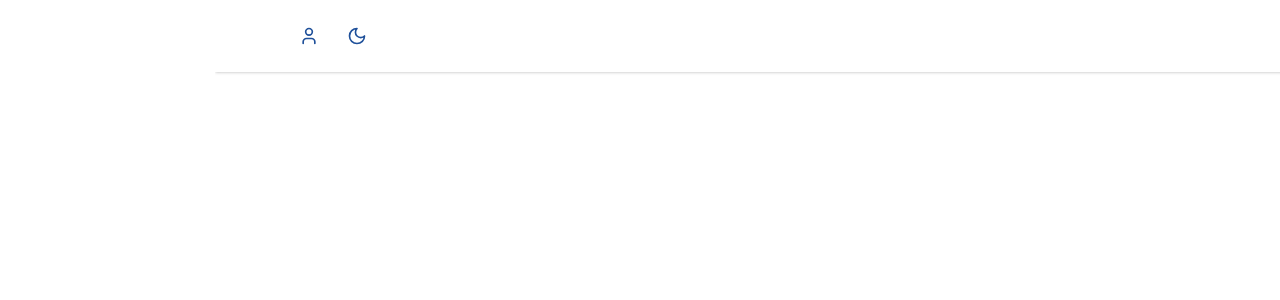
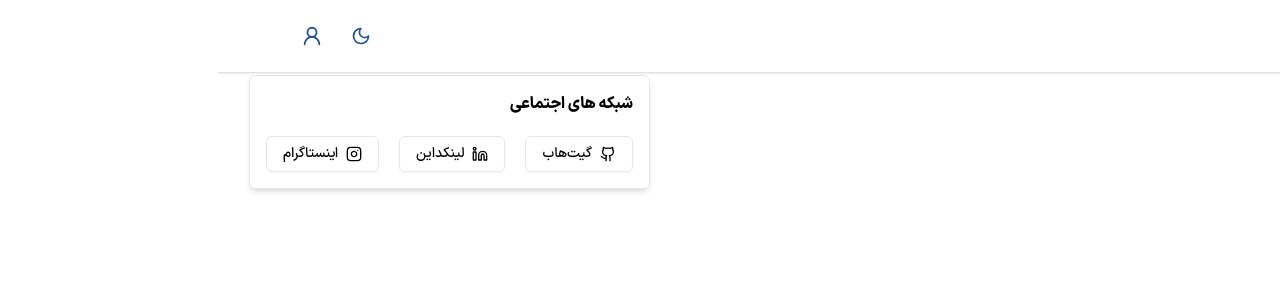
Before and after one commit to dofxo/dofxo.ir, a React (Vite) app: page / in a window 1280 px wide. Both pictures are taken after a click on the button 62 px from the left and 36 px from the top of the page. Shown: the top 300 px of the page. Built offline with nearby package versions, Linux system fonts and the light colour scheme.

Commit message:
add socials

```diff
--- a/package.json
+++ b/package.json
@@ -10,6 +10,7 @@
     "preview": "vite preview"
   },
   "dependencies": {
+    "@radix-ui/react-popover": "^1.1.2",
     "@radix-ui/react-slot": "^1.1.0",
     "class-variance-authority": "^0.7.1",
     "clsx": "^2.1.1",
--- a/src/components/Header.tsx
+++ b/src/components/Header.tsx
@@ -1,6 +1,14 @@
 import { MainContext } from "@/context";
-import { Sun, Moon, User } from "lucide-react";
+import { Sun, Moon, User2 } from "lucide-react";
 import { useContext } from "react";
+
+import {
+  Popover,
+  PopoverContent,
+  PopoverTrigger,
+} from "@/components/ui/popover";
+import { Button } from "./ui/button";
+import { socials } from "@/data/socials";
 
 const iconSize = 20;
 const iconStyles = "hover:bg-gray-50 p-1 rounded transition";
@@ -27,9 +35,32 @@
               <Moon size={iconSize} color="var(--primary)" />
             )}
           </button>
-          <button className={iconStyles}>
-            <User size={iconSize} color="var(--primary)" />
-          </button>
+          <Popover>
+            <PopoverTrigger>
+              <User2 size={30} className={iconStyles} color="var(--primary)" />
+            </PopoverTrigger>
+            <PopoverContent className="bg-[var(--bg-color)] flex flex-col gap-5 w-fit mt-5">
+              <h5 className="text-[var(--text-color)] font-bold">
+                شبکه های اجتماعی
+              </h5>
+              <div className="button-wrapper flex gap-5">
+                {socials.map((icon, idx) => (
+                  <Button key={idx} variant="outline" asChild>
+                    <a
+                      href={icon.link}
+                      target="_blank"
+                      rel="noopener noreferrer"
+                    >
+                      <icon.icon color="var(--text-color)" />
+                      <span className="text-[var(--text-color)] ">
+                        {icon.text}
+                      </span>
+                    </a>
+                  </Button>
+                ))}
+              </div>
+            </PopoverContent>
+          </Popover>
         </div>
       </div>
     </header>
--- /dev/null
+++ b/src/components/ui/button.tsx
@@ -0,0 +1,57 @@
+import * as React from "react"
+import { Slot } from "@radix-ui/react-slot"
+import { cva, type VariantProps } from "class-variance-authority"
+
+import { cn } from "@/lib/utils"
+
+const buttonVariants = cva(
+  "inline-flex items-center justify-center gap-2 whitespace-nowrap rounded-md text-sm font-medium transition-colors focus-visible:outline-none focus-visible:ring-1 focus-visible:ring-ring disabled:pointer-events-none disabled:opacity-50 [&_svg]:pointer-events-none [&_svg]:size-4 [&_svg]:shrink-0",
+  {
+    variants: {
+      variant: {
+        default:
+          "bg-primary text-primary-foreground shadow hover:bg-primary/90",
+        destructive:
+          "bg-destructive text-destructive-foreground shadow-sm hover:bg-destructive/90",
+        outline:
+          "border border-input bg-background shadow-sm hover:bg-accent hover:text-accent-foreground",
+        secondary:
+          "bg-secondary text-secondary-foreground shadow-sm hover:bg-secondary/80",
+        ghost: "hover:bg-accent hover:text-accent-foreground",
+        link: "text-primary underline-offset-4 hover:underline",
+      },
+      size: {
+        default: "h-9 px-4 py-2",
+        sm: "h-8 rounded-md px-3 text-xs",
+        lg: "h-10 rounded-md px-8",
+        icon: "h-9 w-9",
+      },
+    },
+    defaultVariants: {
+      variant: "default",
+      size: "default",
+    },
+  }
+)
+
+export interface ButtonProps
+  extends React.ButtonHTMLAttributes<HTMLButtonElement>,
+    VariantProps<typeof buttonVariants> {
+  asChild?: boolean
+}
+
+const Button = React.forwardRef<HTMLButtonElement, ButtonProps>(
+  ({ className, variant, size, asChild = false, ...props }, ref) => {
+    const Comp = asChild ? Slot : "button"
+    return (
+      <Comp
+        className={cn(buttonVariants({ variant, size, className }))}
+        ref={ref}
+        {...props}
+      />
+    )
+  }
+)
+Button.displayName = "Button"
+
+export { Button, buttonVariants }
--- /dev/null
+++ b/src/components/ui/popover.tsx
@@ -0,0 +1,31 @@
+import * as React from "react"
+import * as PopoverPrimitive from "@radix-ui/react-popover"
+
+import { cn } from "@/lib/utils"
+
+const Popover = PopoverPrimitive.Root
+
+const PopoverTrigger = PopoverPrimitive.Trigger
+
+const PopoverAnchor = PopoverPrimitive.Anchor
+
+const PopoverContent = React.forwardRef<
+  React.ElementRef<typeof PopoverPrimitive.Content>,
+  React.ComponentPropsWithoutRef<typeof PopoverPrimitive.Content>
+>(({ className, align = "center", sideOffset = 4, ...props }, ref) => (
+  <PopoverPrimitive.Portal>
+    <PopoverPrimitive.Content
+      ref={ref}
+      align={align}
+      sideOffset={sideOffset}
+      className={cn(
+        "z-50 w-72 rounded-md border bg-popover p-4 text-popover-foreground shadow-md outline-none data-[state=open]:animate-in data-[state=closed]:animate-out data-[state=closed]:fade-out-0 data-[state=open]:fade-in-0 data-[state=closed]:zoom-out-95 data-[state=open]:zoom-in-95 data-[side=bottom]:slide-in-from-top-2 data-[side=left]:slide-in-from-right-2 data-[side=right]:slide-in-from-left-2 data-[side=top]:slide-in-from-bottom-2",
+        className
+      )}
+      {...props}
+    />
+  </PopoverPrimitive.Portal>
+))
+PopoverContent.displayName = PopoverPrimitive.Content.displayName
+
+export { Popover, PopoverTrigger, PopoverContent, PopoverAnchor }
--- /dev/null
+++ b/src/data/socials.ts
@@ -0,0 +1,19 @@
+import { LinkedinIcon, GithubIcon, InstagramIcon } from "lucide-react";
+
+export const socials = [
+  {
+    text: "گیت‌هاب",
+    icon: GithubIcon,
+    link: "https://github.com/dofxo",
+  },
+  {
+    text: "لینکداین",
+    icon: LinkedinIcon,
+    link: "https://www.linkedin.com/in/mohammad-kargar-577246119/",
+  },
+  {
+    text: "اینستاگرام",
+    icon: InstagramIcon,
+    link: "https://www.instagram.com/mohammadkargar.code",
+  },
+];
--- a/src/scss/colors.scss
+++ b/src/scss/colors.scss
@@ -2,14 +2,16 @@
   &[data-theme="light"] {
     --primary: #1F509A;
     --bg-color: #fff;
-    --shadow-color: #00000020
+    --shadow-color: #00000020;
+    --text-color: #000
   }
 
 
   &[data-theme="dark"] {
     --primary: #8DC5E7;
     --bg-color: #111;
-    --shadow-color: rgb(46, 45, 45)
+    --shadow-color: rgb(46, 45, 45);
+    --text-color: #fff
   }
 
 }
```
Also changed, not shown: 1 other file (tests, documents, lock files or other folders).
